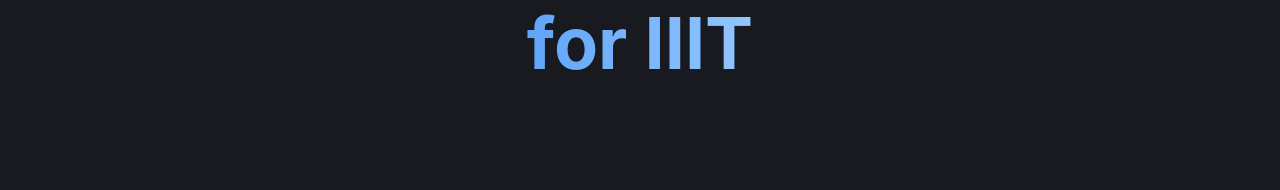
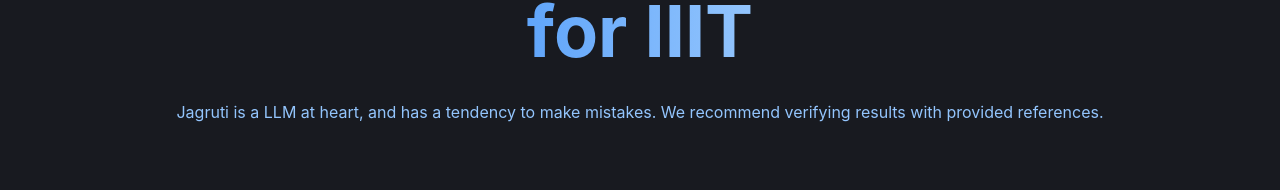
Before and after one commit to Arihant25/askIIIT, a Next.js app in the folder frontend/: page / in a window 1280 px wide. Shown: the part 358-548 px from the top of the page. Built offline with nearby package versions, Linux system fonts and the light colour scheme; no server answers.

Commit message:
Add GenAI disclaimer

```diff
--- a/frontend/src/components/LandingContent.tsx
+++ b/frontend/src/components/LandingContent.tsx
@@ -43,6 +43,9 @@
             </span>
           </h1>
 
+            <p>
+              Jagruti is a LLM at heart, and has a tendency to make mistakes. We recommend verifying results with provided references.
+            </p>
 
         </div>
       </div>
```
Also changed, not shown: 1 other file (tests, documents, lock files or other folders).
